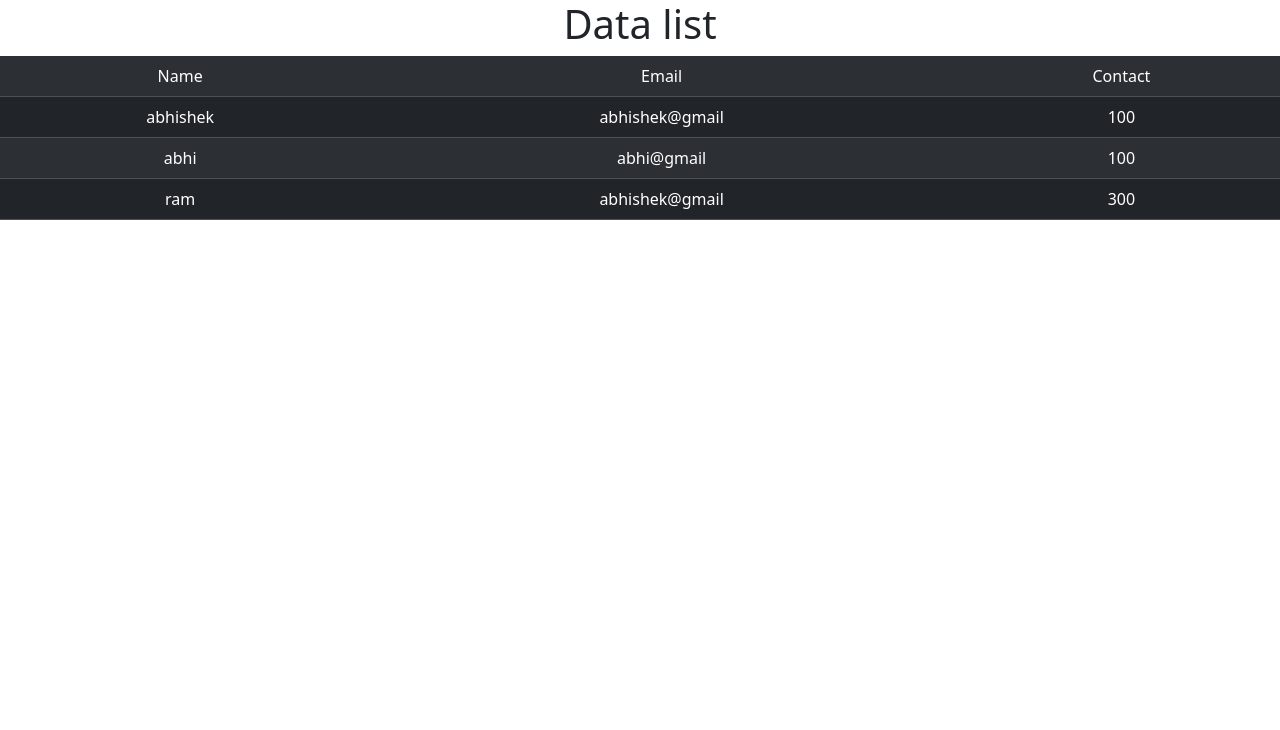
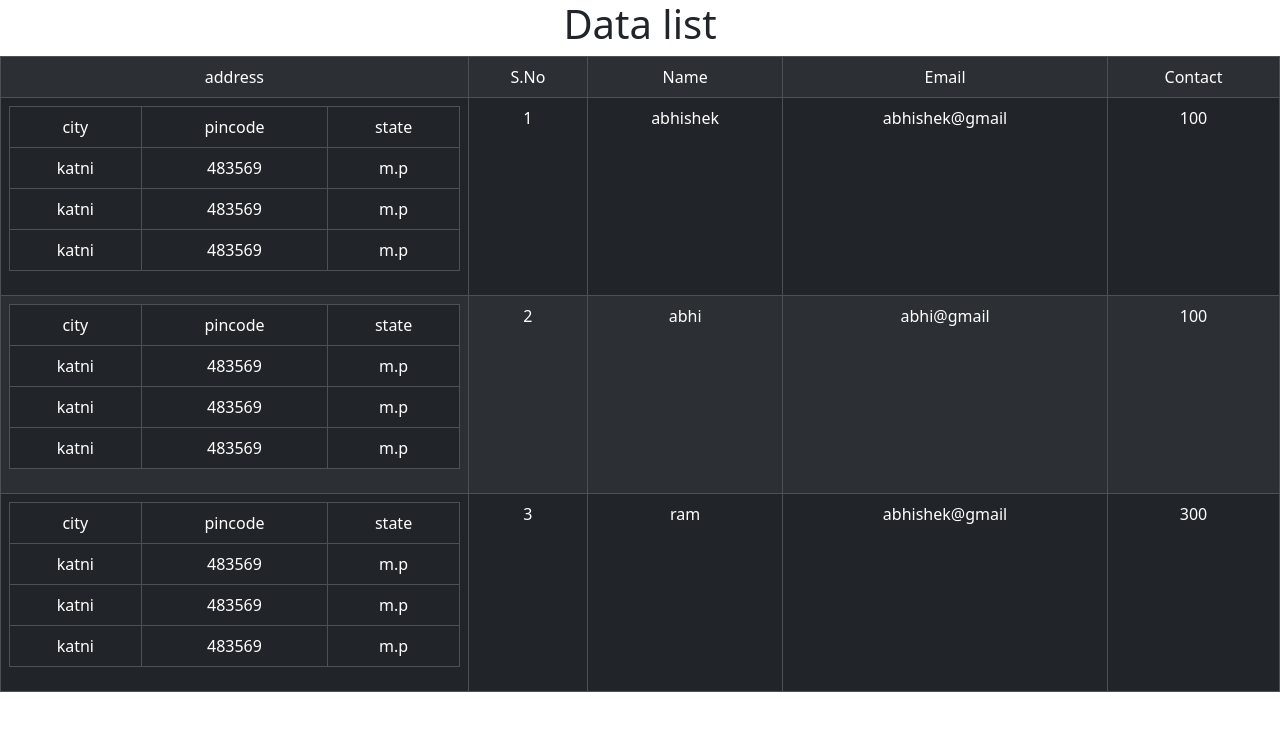
Before and after one commit to abhishektiwari2511/React.js, a React (Create React App) app: page / in a window 1280 px wide. Shown: the top 730 px of the page. Built offline with nearby package versions, Linux system fonts and the light colour scheme.

Commit message:
nexted list array

```diff
--- a/src/App.js
+++ b/src/App.js
@@ -1,47 +1,173 @@
 // import logo from './logo.svg';
 import "./App.css";
-import {Table} from "react-bootstrap"
-import 'bootstrap/dist/css/bootstrap.min.css';
-
+import { Table } from "react-bootstrap";
+import "bootstrap/dist/css/bootstrap.min.css";
 
 // import React,{useState} from "react"
- function App(){
+function App() {
   // const [count,setCount]=useState(0)
   // const [data,setData]=useState(100)
-  const data=[
-    {name:"abhishek",email:"abhishek@gmail",contact: 100},
-    {name:"abhi",email:'abhi@gmail',contact: 100},
-    {name:"ram",email:'abhishek@gmail',contact: 300},
-  ]
+  const data = [
+    {
+      name: "abhishek",
+      email: "abhishek@gmail",
+      contact: 100,
+      address: [
+        { city: "katni", pincode: 483569, state: "m.p" },
+        { city: "katni", pincode: 483569, state: "m.p" },
+        { city: "katni", pincode: 483569, state: "m.p" },
+      ],
+    },
+    {
+      name: "abhi",
+      email: "abhi@gmail",
+      contact: 100,
+      address: [
+        { city: "katni", pincode: 483569, state: "m.p" },
+        { city: "katni", pincode: 483569, state: "m.p" },
+        { city: "katni", pincode: 483569, state: "m.p" },
+      ],
+    },
+    {
+      name: "ram",
+      email: "abhishek@gmail",
+      contact: 300,
+      address: [
+        { city: "katni", pincode: 483569, state: "m.p" },
+        { city: "katni", pincode: 483569, state: "m.p" },
+        { city: "katni", pincode: 483569, state: "m.p" },
+      ],
+    },
+  ];
   // data.map((item)=>console.log(item))
 
-  return(
+  return (
     <div className="App">
       <h1>Data list</h1>
-
-     <Table striped variant="dark" >
+      <Table striped variant="dark" bordered>
         <tbody>
           <tr>
+          <td>address</td>
+          <td>S.No</td>
           <td>Name</td>
           <td>Email</td>
           <td>Contact</td>
         </tr>
-     {
-      data.map((item,i)=>
-      // <h1>name is = {item.name} ,email = {item.email} , contact ={item.contact}</h1>
-      item.email==="abhishek@gmail" || item.contact===100?
+          {data.map((it, i) => (
             <tr key={i}>
-          <td>{item.name}</td>
-          <td>{item.email}</td>
-          <td>{item.contact}</td>
-        </tr>:null
-      )
-    }
+              <td>
+                  <Table variant="dark" bordered hover>
+                    <tbody>
+                    <tr >
+                        <td>city</td>
+                        <td>pincode</td>
+                        <td>state</td>
+                      </tr>
+                {it.address.map((em, o) => (
+                      <tr key={o}>
+                        <td>{em.city}</td>
+                        <td>{em.pincode}</td>
+                        <td>{em.state}</td>
+                      </tr>
+                ))}
+                </tbody>
+              </Table>
+              </td>
+              <td> {i + 1}</td>
+              <td>{it.name}</td>
+              <td>{it.email}</td>
+              <td>{it.contact}</td>
+            </tr>
+          ))}
         </tbody>
       </Table>
     </div>
-  )
+  );
 }
 
+export default App;
 
-export default App;
+// import './App.css';
+// import React from 'react'
+// import { Table } from 'react-bootstrap'
+// function App() {
+//   const users = [
+//     {
+//       name: 'Anil', email: 'anil@test.com', address: [
+//         { hm: '101', city: 'Noida', country: 'India' },
+//         { hm: '10', city: 'Gurgaon', country: 'India' },
+//         { hm: '23', city: 'Noida', country: 'India' },
+//         { hm: '45', city: 'Delhi', country: 'India' },
+//       ]
+//     },
+//     {
+//       name: 'Burce', email: 'bruce@test.com', address: [
+//         { hm: '101', city: 'Noida', country: 'India' },
+//         { hm: '10', city: 'Gurgaon', country: 'India' },
+//         { hm: '23', city: 'Noida', country: 'India' },
+//         { hm: '45', city: 'Delhi', country: 'India' },
+//       ]
+//     },
+//     {
+//       name: 'Peter', email: 'peter@test.com', address: [
+//         { hm: '101', city: 'Noida', country: 'India' },
+//         { hm: '10', city: 'Gurgaon', country: 'India' },
+//         { hm: '23', city: 'Noida', country: 'India' },
+//         { hm: '45', city: 'Delhi', country: 'India' },
+//       ]
+//     },
+//     {
+//       name: 'Sam', email: 'sam@test.com', address: [
+//         { hm: '101', city: 'Noida', country: 'India' },
+//         { hm: '10', city: 'Gurgaon', country: 'India' },
+//         { hm: '23', city: 'Noida', country: 'India' },
+//         { hm: '45', city: 'Delhi', country: 'India' },
+//       ]
+//     },
+//   ]
+//   return (
+//     <div className="App">
+//       <h1>List with Nested Array</h1>
+//       <Table variant="dark"  >
+//         <tbody>
+//           <tr>
+//           <td>S.N</td>
+//             <td>Name</td>
+//             <td>Email</td>
+//             <td>Address</td>
+//           </tr>
+//           {
+//             users.map((item,i)=>
+//             <tr key={i}>
+//                <td>{i+1}</td>
+//             <td>{item.name}</td>
+//           <td>{item.email}</td>
+//             <td>
+//               {/*  */}
+//               <Table striped variant="dark" >
+//         <tbody>
+//               {
+//                 item.address.map((data)=>
+
+//                 <tr>
+//                   <td>{data.hm}</td>
+//                   <td>{data.city}</td>
+//                   <td>{data.country}</td>
+//                 </tr>
+//                 )
+//               }
+//               </tbody>
+//               </Table>
+//               {/*  */}
+//             </td>
+//           </tr>
+//           )
+//           }
+//         </tbody>
+//       </Table>
+
+//     </div>
+//   );
+// }
+
+// export default App;
```
Lines whose indentation alone changed are shown as unchanged.
